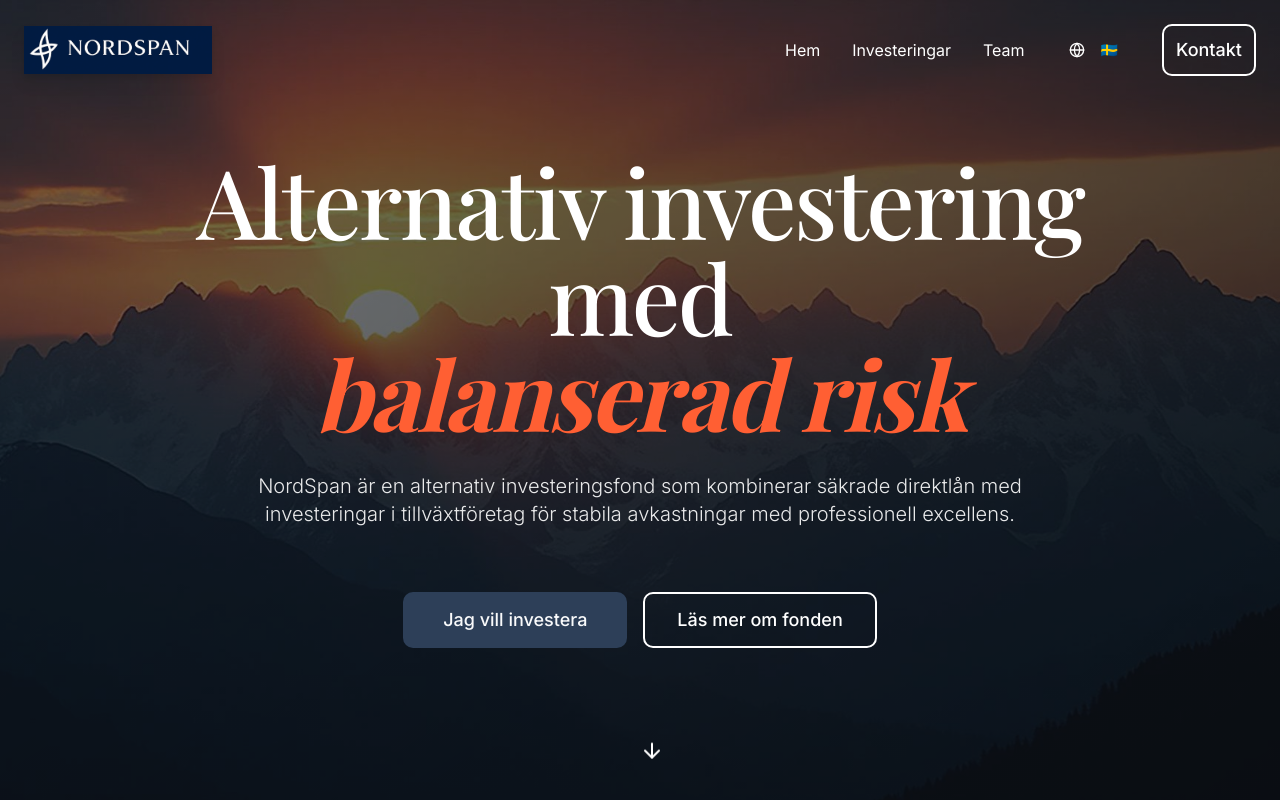
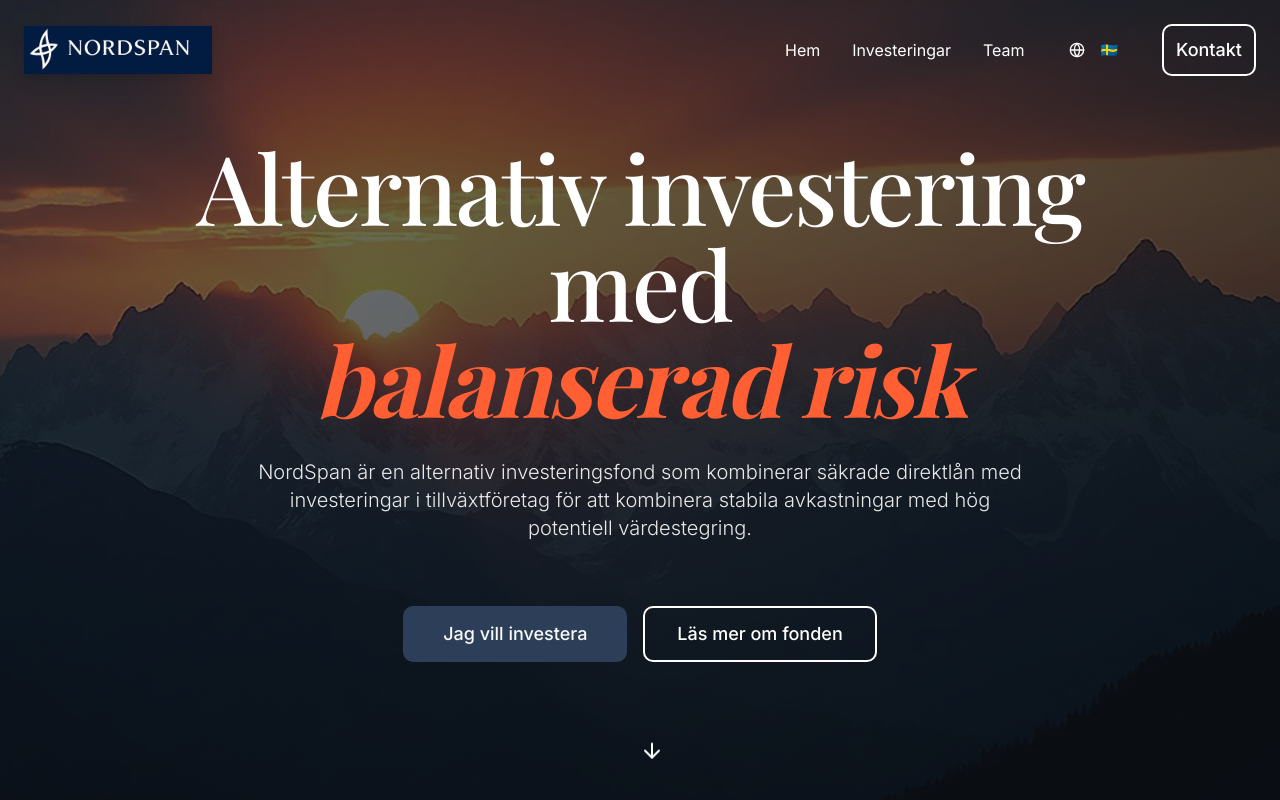
Before and after one commit to C-FMorand/nordspan, a React (Vite) app: page / in a window 1280 px wide. Shown: the top 800 px of the page. Built offline with nearby package versions, Linux system fonts and the light colour scheme.

Commit message:
Rewrite a text string
Rewrite a specific text string in the application.

```diff
--- a/src/contexts/LanguageContext.tsx
+++ b/src/contexts/LanguageContext.tsx
@@ -22,7 +22,7 @@ const translations = {
     // Hero Section
     'hero.title.part1': 'Alternativ investering med',
     'hero.title.part2': 'balanserad risk',
-    'hero.subtitle': 'NordSpan är en alternativ investeringsfond som kombinerar säkrade direktlån med investeringar i tillväxtföretag för stabila avkastningar med professionell excellens.',
+    'hero.subtitle': 'NordSpan är en alternativ investeringsfond som kombinerar säkrade direktlån med investeringar i tillväxtföretag för att kombinera stabila avkastningar med hög potentiell värdestegring.',
     'hero.cta.invest': 'Jag vill investera',
     'hero.cta.learn': 'Läs mer om fonden',
 
```
